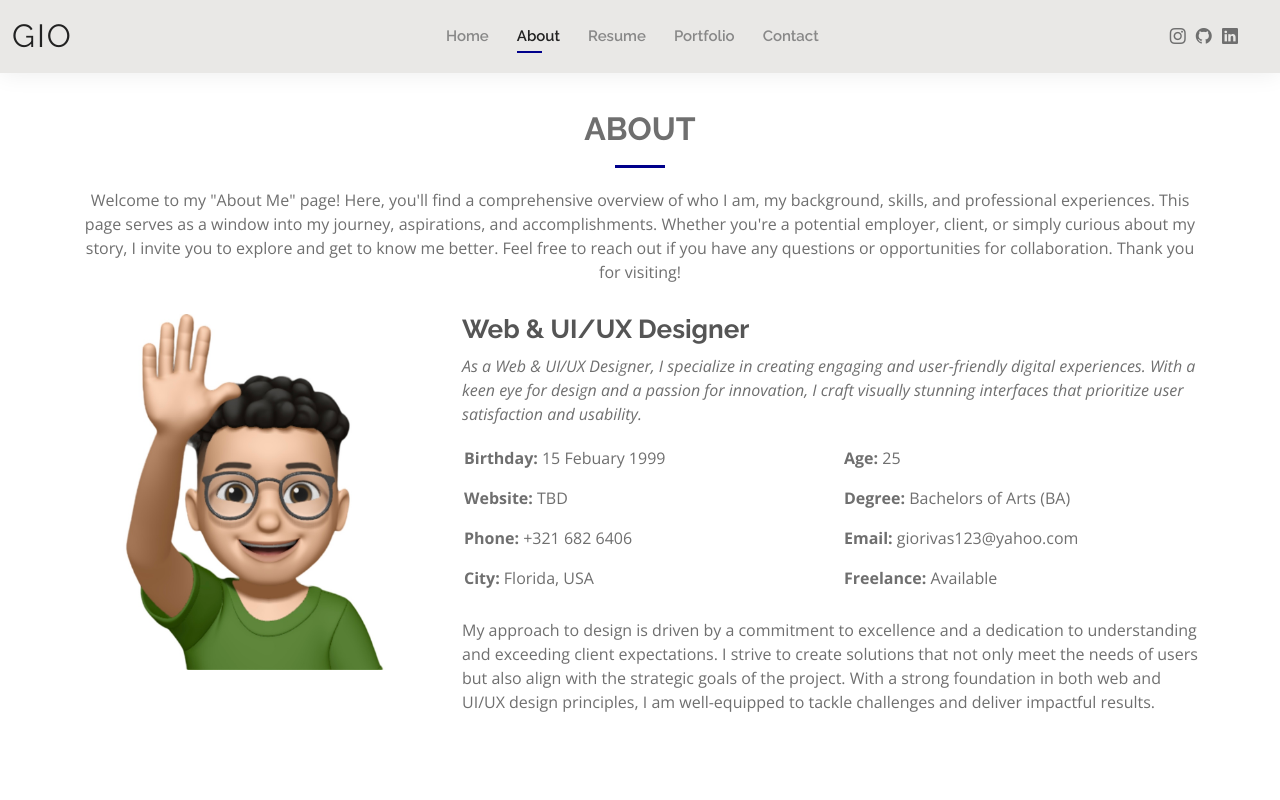
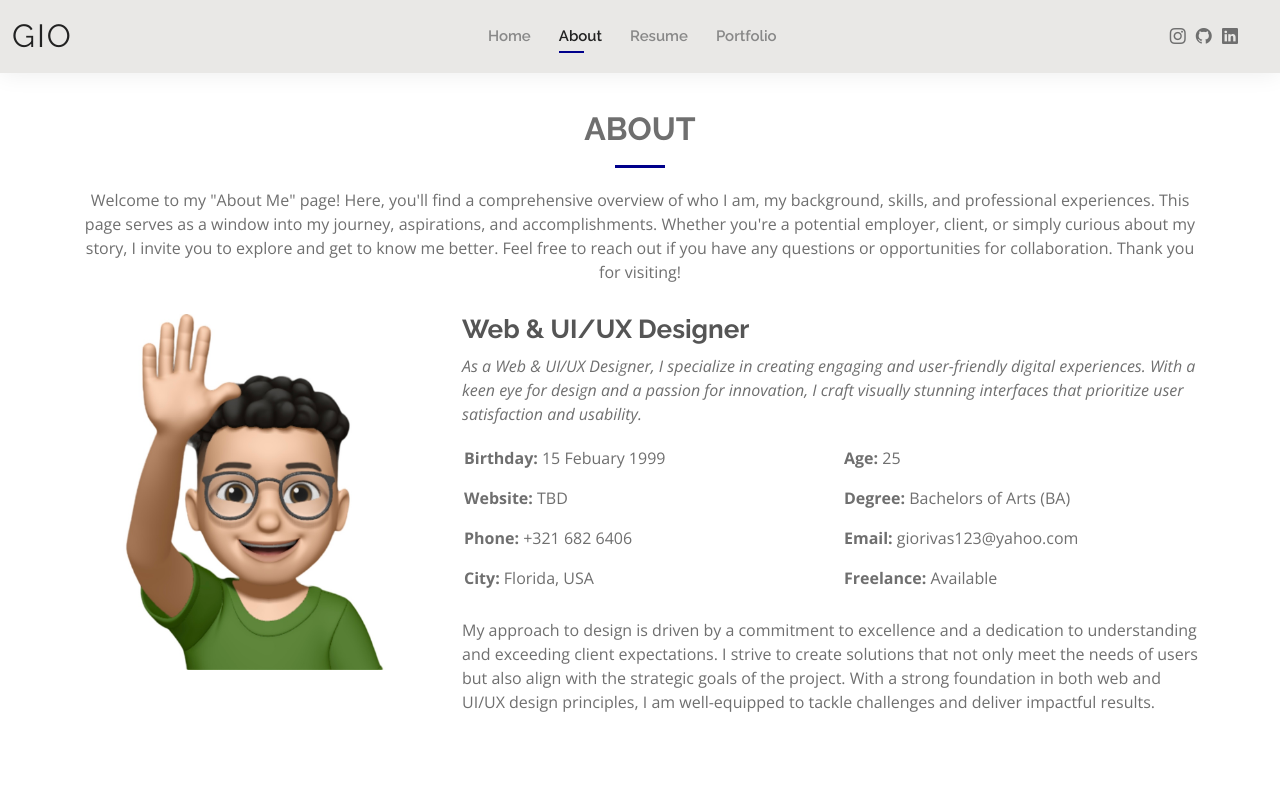
Before and after one commit to giorivas123/GiovanniRivas, a plain HTML site: page Portfolio/about.html in a window 1280 px wide. Shown: the top 800 px of the page. Drawn offline with nearby package versions, Linux system fonts and the light colour scheme.

Commit message:
contact page removal

```diff
--- a/Portfolio/about.html
+++ b/Portfolio/about.html
@@ -44,7 +44,6 @@
           <li><a class="active" href="about.html">About</a></li>
           <li><a href="resume.html">Resume</a></li>
           <li><a href="portfolio.html">Portfolio</a></li>
-          <li><a href="contact.html">Contact</a></li>
         </ul>
         <i class="bi bi-list mobile-nav-toggle"></i>
       </nav><!-- .navbar -->
```
Also changed, not shown: Portfolio/index.html (+0 -1 lines), Portfolio/portfolio.html (+0 -1 lines), Portfolio/resume.html (+0 -1 lines), about.html (+0 -1 lines), index.html (+0 -1 lines), portfolio.html (+0 -1 lines), resume.html (+0 -1 lines).
